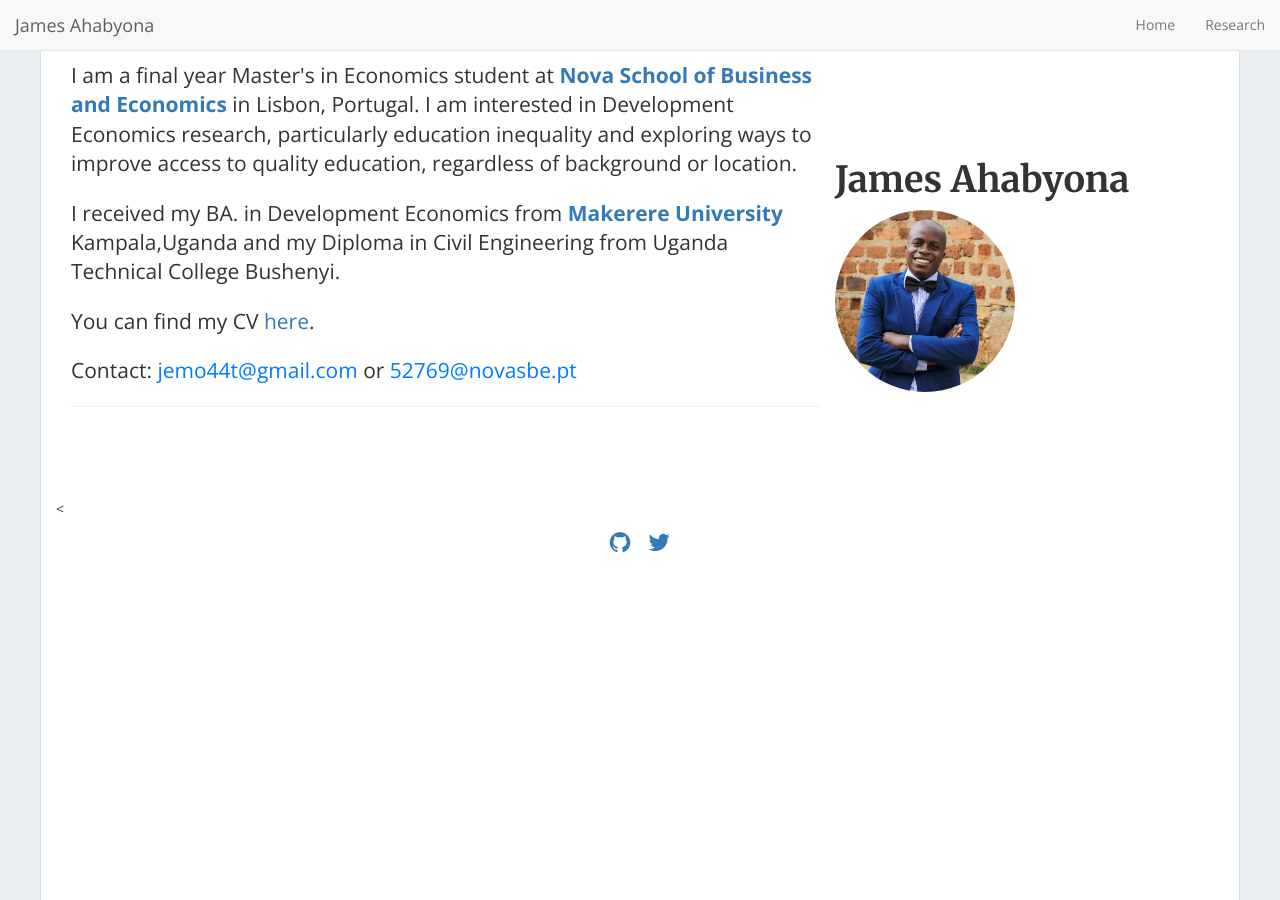
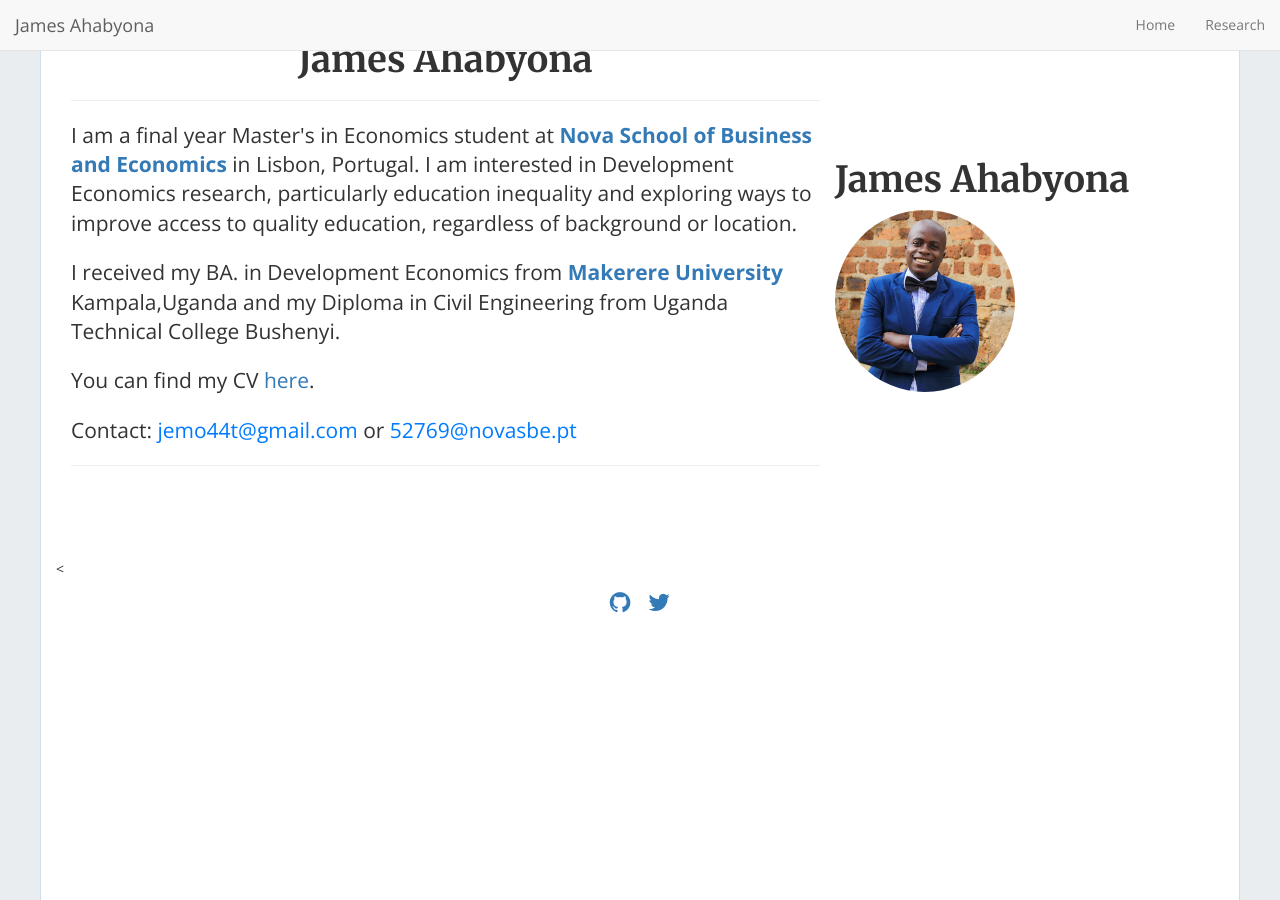
Before and after one commit to mariaelenaguer/mariaelenaguer.github.io, a Jekyll site: the page built from index.html, in a window 1280 px wide and 900 px high. Built offline with Jekyll 4.4.1, drawn with Linux system fonts in a browser that asks for light colours; nearby versions of some CDN libraries; the list of posts is cut into pages by our own code.

Commit message:
Update home-hero.html

```diff
--- a/_includes/home-hero.html
+++ b/_includes/home-hero.html
@@ -64,6 +64,7 @@
   div class="row">
     <div class="col-md-12">
     <div class="col-md-8 text-center">
+       <h1>James Ahabyona</h1>
 
 
         <hr>
```
